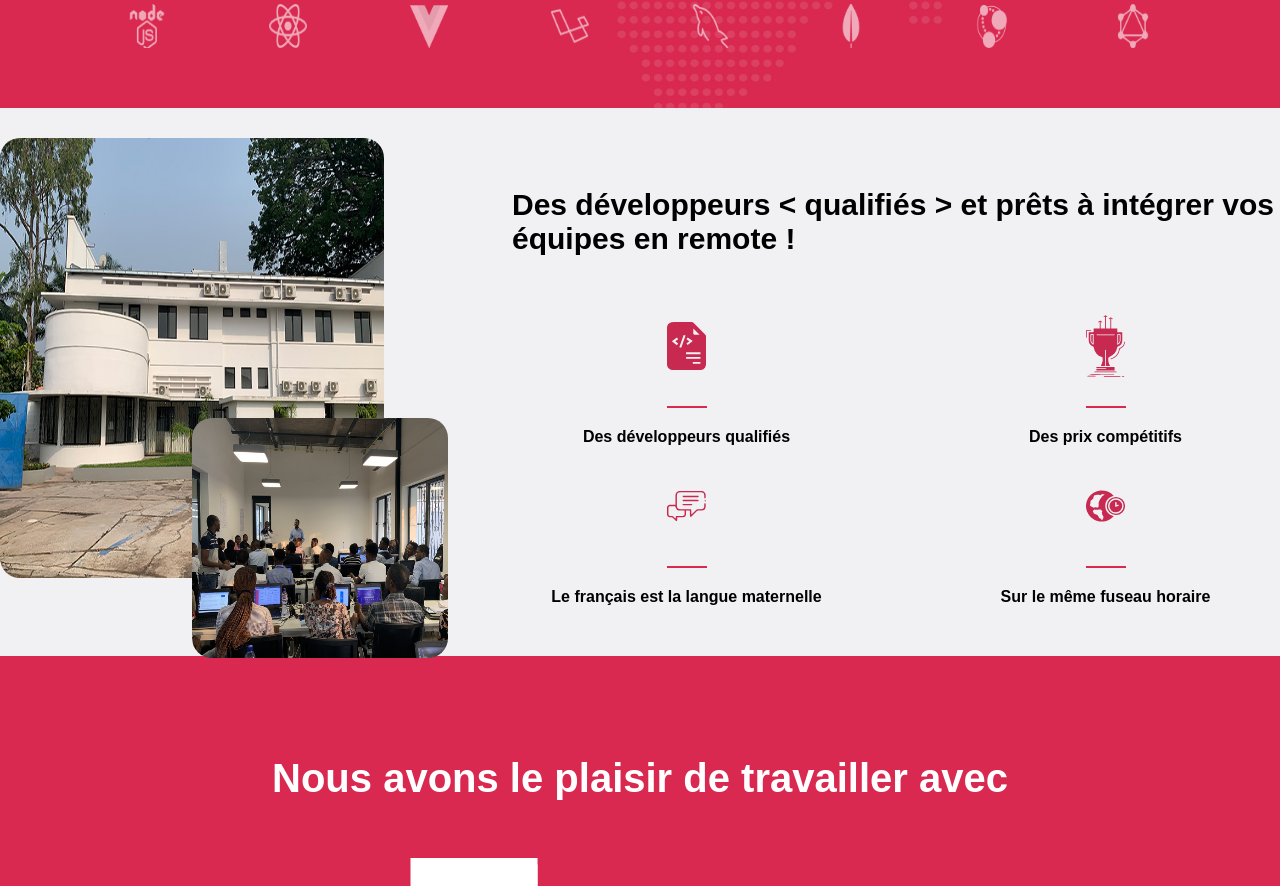
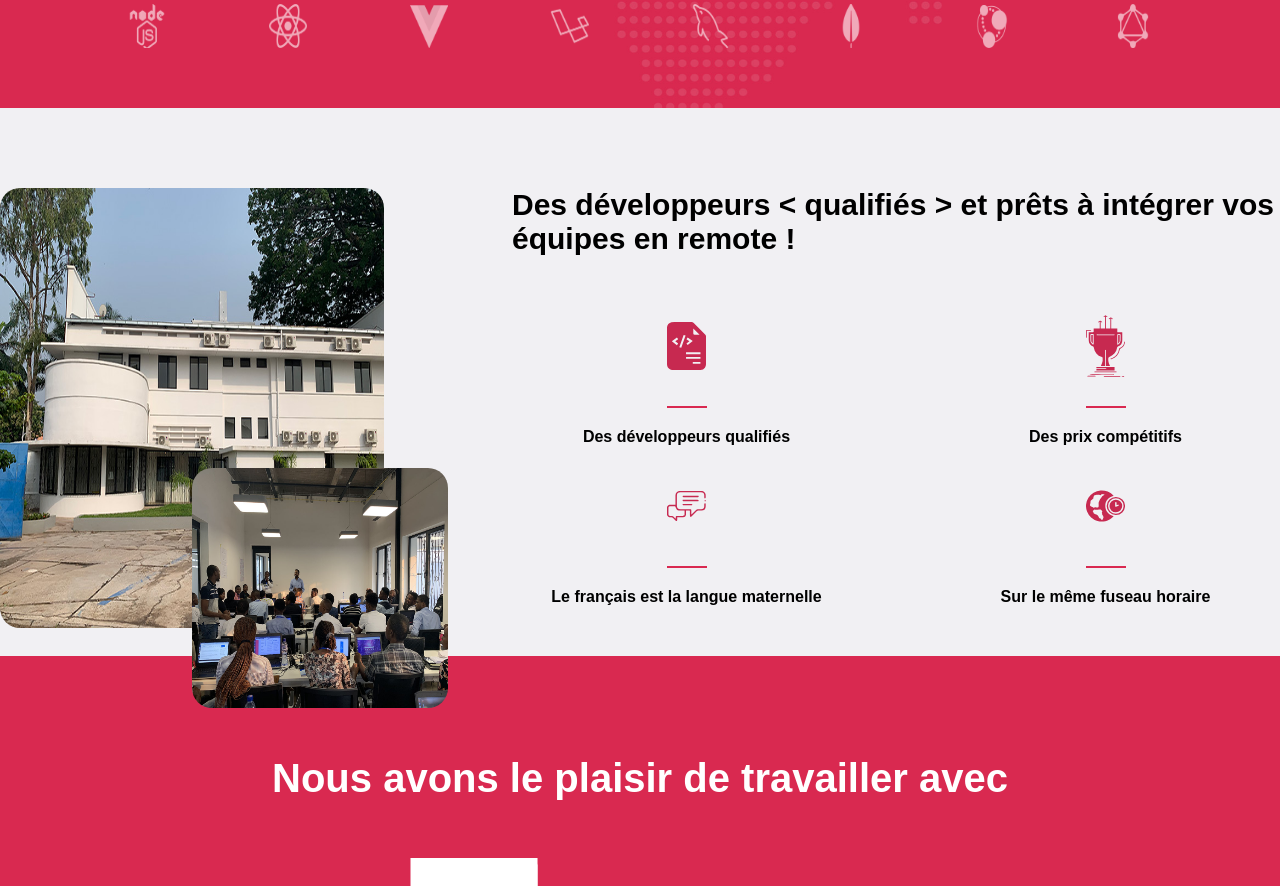
Before and after one commit to Meshak-okonda/Reproduction-de-la-page-d-accueil-et-la-page-Emploi-du-site-web-de-Kinshasa-Digital, a plain HTML site: page index.html in a window 1280 px wide. Shown: the part 594-1480 px from the top of the page. Drawn offline with Linux system fonts and the light colour scheme; a web font is replaced by a local one.

Commit message:
Mis à jour du 3/03/2021

```diff
--- a/index.html
+++ b/index.html
@@ -45,7 +45,7 @@
             </div>
         </div>
         <div id="sec2" class="back-color-gris" >
-                    <div class="inlineBloc backToUp">
+                    <div class="inlineBloc backToUp marge">
                         <img src="images/illustrations/texaf_campus.jpg" alt="Campus Texaf" class="gros">
                         <img src="images/illustrations/kda_cohorte_2020.jpg" alt="Cohorte 2020" class="petit">
                     </div>
```
